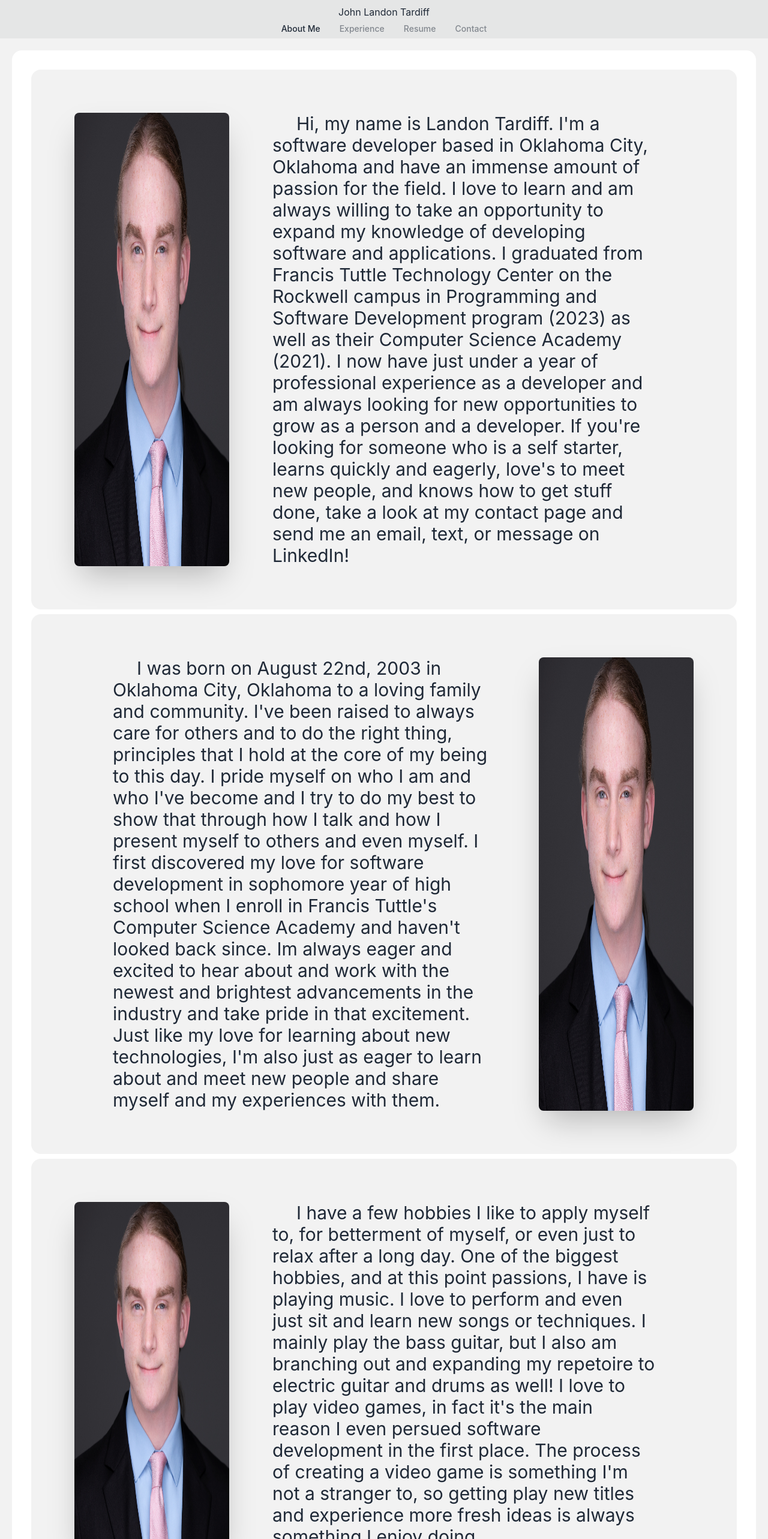
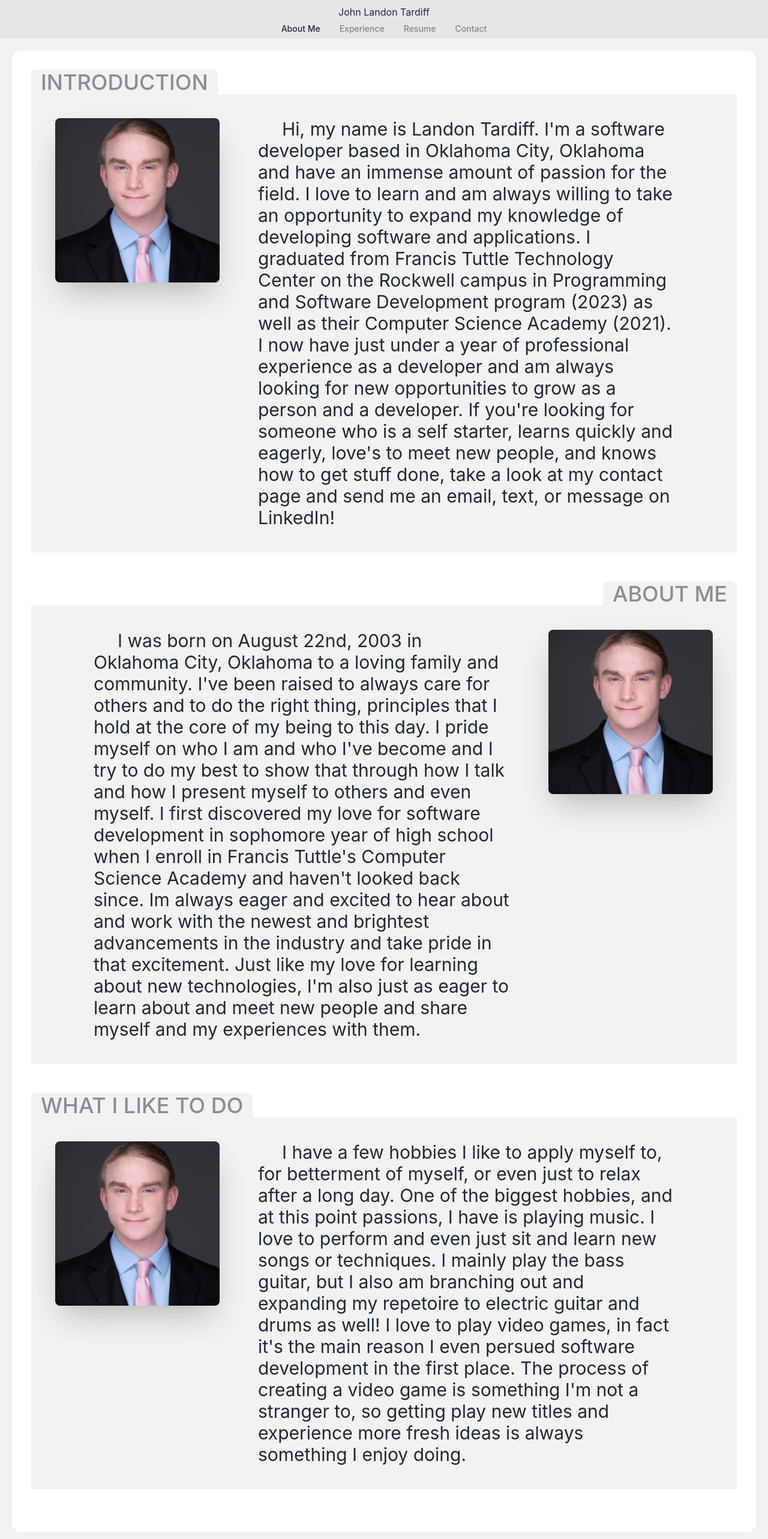
Before and after one commit to JohnLandonTardiff/john-tardiff-website-react, a React (Vite) app: page /about-me in a window 1280 px wide. Shown: the top 2566 px of the page at 60% size. Built offline with nearby package versions, Linux system fonts and the light colour scheme.

Commit message:
Added tabs to the cards

```diff
--- a/src/components/pages/about-me/AboutMe.jsx
+++ b/src/components/pages/about-me/AboutMe.jsx
@@ -5,9 +5,10 @@ function AboutMe() {
     return(
         <div className="card bg-base-100 content-card">
             <div className="card-body">
-                <div className="card bg-base-200 p-10">
-                    <div className="card-body flex flex-row">
-                        <img className="w-1/4 rounded-lg shadow-2xl"  src={Headshot}/>
+                    <div className="tabs">
+                        <a className="tab tab-lifted bg-base-200 border-0 text-4xl h-fit">INTRODUCTION</a>
+                        <div className="tab-content bg-base-200 p-10 mb-10 flex flex-row">
+                                <img className="w-1/4 h-1/4 rounded-lg shadow-2xl"  src={Headshot}/>
                                 <p className="text-3xl px-16 indent-10">
                                     Hi, my name is Landon Tardiff. I'm a software developer based in Oklahoma City, Oklahoma and have an immense amount of passion for the field. I love to learn and am always willing to take an opportunity to expand my knowledge of developing software and applications.
                                     I graduated from Francis Tuttle Technology Center on the Rockwell campus in Programming and Software Development program (2023) as well as their Computer Science Academy (2021).
@@ -16,19 +17,23 @@ function AboutMe() {
                                 </p>
                         </div>
                     </div>
-                <div className="card bg-base-200 p-10">
-                    <div className="card-body flex flex-row">
+
+                    <div className="tabs">
+                        <a className="tab tab-lifted bg-base-200 border-0 text-4xl h-fit ml-auto">ABOUT ME</a>
+                        <div className="tab-content bg-base-200 p-10 mb-10 flex flex-row">
                                 <p className="text-3xl px-16 indent-10">
                                     I was born on August 22nd, 2003 in Oklahoma City, Oklahoma to a loving family and community. I've been raised to always care for others and to do the right thing, principles that I hold at the core of my being to this day.
                                     I pride myself on who I am and who I've become and I try to do my best to show that through how I talk and how I present myself to others and even myself. I first discovered my love for software development in sophomore year of high school when I enroll in Francis Tuttle's Computer Science Academy and haven't looked back since.
                                     Im always eager and excited to hear about and work with the newest and brightest advancements in the industry and take pride in that excitement. Just like my love for learning about new technologies, I'm also just as eager to learn about and meet new people and share myself and my experiences with them.
                                 </p>
-                        <img className="w-1/4 rounded-lg shadow-2xl"  src={Headshot}/>
+                                <img className="w-1/4 h-1/4 rounded-lg shadow-2xl"  src={Headshot}/>
                         </div>
                     </div>
-                <div className="card bg-base-200 p-10">
-                    <div className="card-body flex flex-row">
-                    <img className="w-1/4 rounded-lg shadow-2xl"  src={Headshot}/>
+
+                    <div className="tabs">
+                        <a className="tab tab-lifted bg-base-200 border-0 text-4xl h-fit">WHAT I LIKE TO DO</a>
+                        <div className="tab-content bg-base-200 p-10 mb-10 flex flex-row">
+                            <img className="w-1/4 h-1/4 rounded-lg shadow-2xl"  src={Headshot}/>
                             <p className="text-3xl px-16 indent-10">
                                 I have a few hobbies I like to apply myself to, for betterment of myself, or even just to relax after a long day. One of the biggest hobbies, and at this point passions, I have is playing music. I love to perform and even just sit and learn new songs or techniques. I mainly play the bass guitar, but I also am branching out and expanding my repetoire to electric guitar and drums as well!
                                 I love to play video games, in fact it's the main reason I even persued software development in the first place. The process of creating a video game is something I'm not a stranger to, so getting play new titles and experience more fresh ideas is always something I enjoy doing.
```
Also changed, not shown: src/index.css (line endings or trailing spaces). Lines whose indentation alone changed are shown as unchanged.
